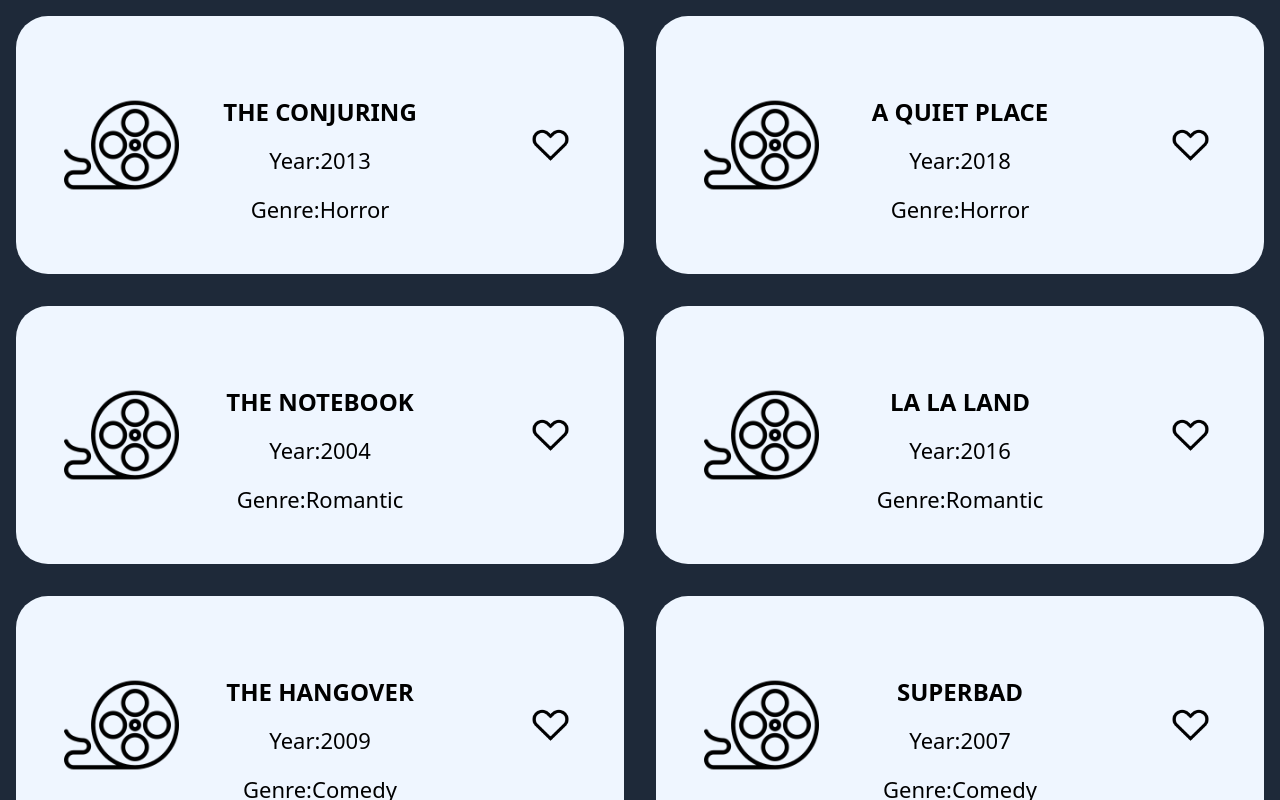
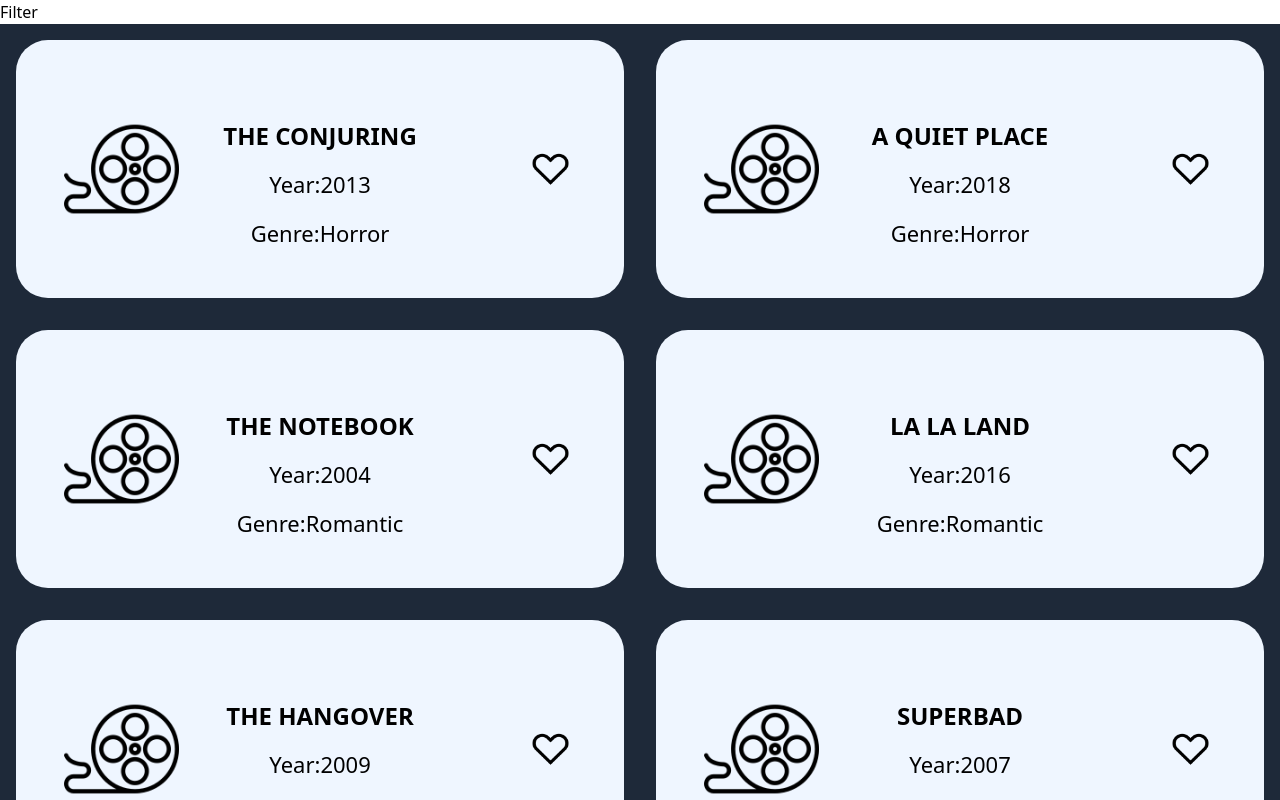
Before and after one commit to Svpriyaa2808/moviesite, a Next.js app: page /movie in a window 1280 px wide. Shown: the top 800 px of the page. Built offline with nearby package versions, Linux system fonts and the light colour scheme.

Commit message:
adding filter button

```diff
--- /dev/null
+++ b/src/app/components/Movie/FilterButton/index.tsx
@@ -0,0 +1,9 @@
+const FilterButton = () => {
+    return(
+        <div>
+            <button>Filter</button>
+        </div>
+    )
+}
+
+export default FilterButton
--- a/src/app/components/Movie/MovieDescription/index.tsx
+++ b/src/app/components/Movie/MovieDescription/index.tsx
@@ -30,7 +30,6 @@
                 <p className="text-[22px] mt-4">Genre:{genre}</p>
                 </div>
                <div className="flex-[20%]">
-
                 <img className="w-[25%] sm:w-[35%] h-[auto] cursor-pointer m-auto " onClick={addFav}  src={fav} alt="heart_icon"></img>
                  </div>
 
--- a/src/app/movie/page.tsx
+++ b/src/app/movie/page.tsx
@@ -1,11 +1,13 @@
 import MovieDescription from "../components/Movie/MovieDescription"
 import { moviedata } from "../data/movieData"
 import Footer from "../components/Footer"
+import FilterButton from "../components/Movie/FilterButton"
 
 const Movie = () => {
 
     return (
         <>
+        <FilterButton />
         <div className="flex flex-col lg:flex-row flex-wrap bg-gray-800">
            {moviedata.map((item,index) => <MovieDescription key={index} {...item} />)}
         </div>
```
